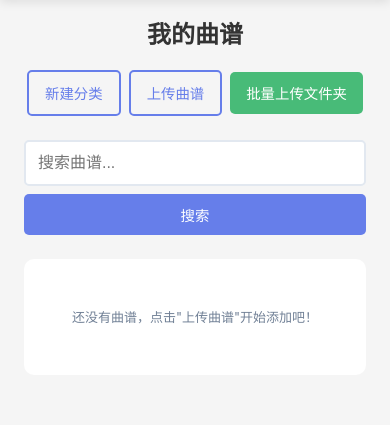
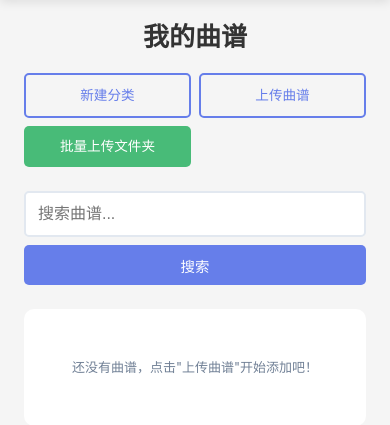
Before and after one commit to humilate/guitar-manage, a Django app: page /sheets/dashboard/ in a window 390 px wide. Shown: the part 150-575 px from the top of the page. Run offline with Django 5.2, Linux system fonts and the light colour scheme; the visitor is signed in with stand-in values (Sample User, id 1); data that the repository does not hold is empty.

Commit message:
v1.10.3 优化：手机端分类页面按钮2列网格布局

```diff
--- a/static/sheets/css/style.css
+++ b/static/sheets/css/style.css
@@ -803,8 +803,23 @@ body {
         margin-bottom: 1.5rem;
     }
 
-    .dashboard-header h1 {
-        font-size: 1.5rem;
+    .dashboard-header > div:first-child {
+        width: 100%;
+    }
+
+    .dashboard-header > div:last-child {
+        width: 100%;
+        display: grid !important;
+        grid-template-columns: 1fr 1fr;
+        gap: 0.5rem;
+    }
+
+    .dashboard-header .btn {
+        width: 100%;
+        text-align: center;
+        white-space: nowrap;
+        font-size: 0.85rem;
+        padding: 0.6rem 0.5rem;
     }
 
     .dashboard-actions {
```
